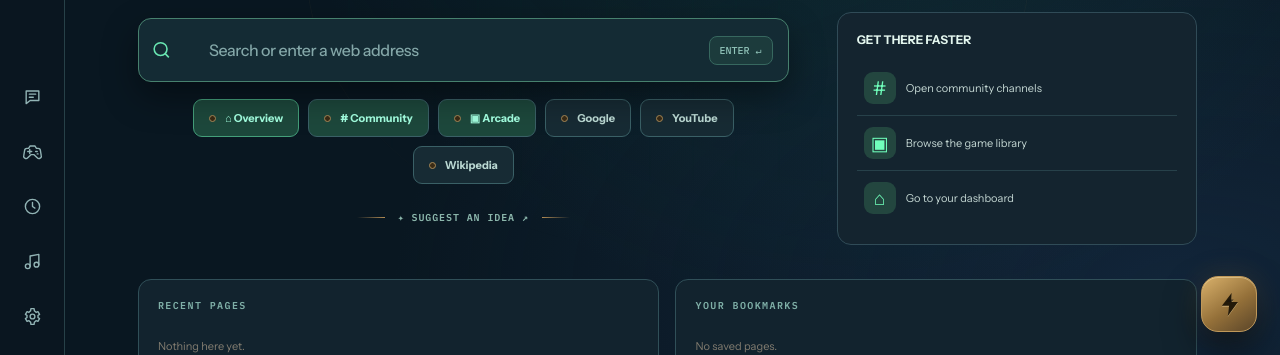
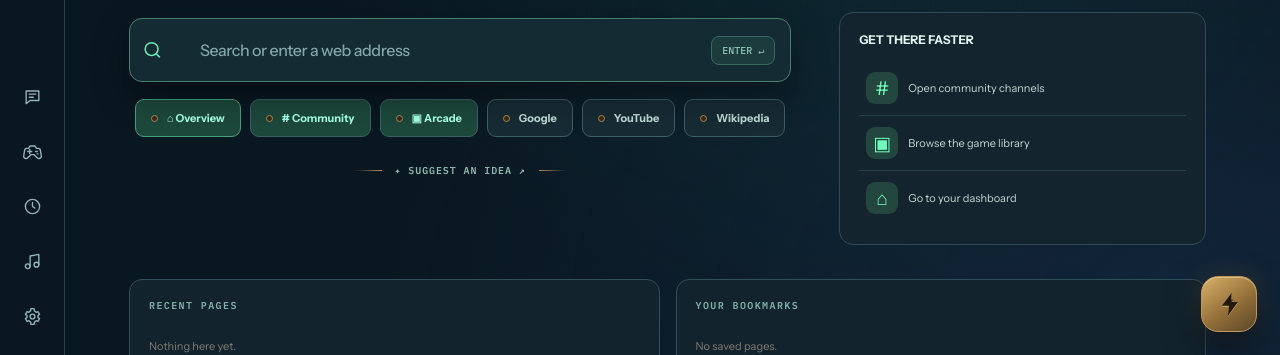
Before and after one commit to entityfrozen/bolt, a website: page views/app.html in a window 1280 px wide. Shown: the part 445-800 px from the top of the page. Drawn offline with Linux system fonts and the light colour scheme; no server answers.

Commit message:
Make redesigned browser homepage fill the workspace at every viewport

```diff
--- a/public/assets/workspace-browser.css
+++ b/public/assets/workspace-browser.css
@@ -82,3 +82,11 @@ body.app-page .v3-browser-footer{grid-column:1/-1;border-top:1px solid #29414b;p
  body.app-page .v3-browser-footer{flex-direction:column}
 }
 @media(prefers-reduced-motion:reduce){body.app-page .v3-browser-feature:before{box-shadow:none}}
+
+/* The previous new-tab grid centered its child at intrinsic width. V2 fills the canvas. */
+body.app-page .newtab.v3-browser-home{display:block!important;place-items:initial!important;overflow-x:hidden;overflow-y:auto}
+body.app-page .v3-browser-home .v3-browser-dashboard{width:100%;max-width:1420px}
+body.app-page .v3-browser-home:before{
+  left:auto;right:0;top:0;transform:none;border:0;box-shadow:none;border-radius:0;
+}
+body.app-page .v3-browser-home:after{display:none}
```
